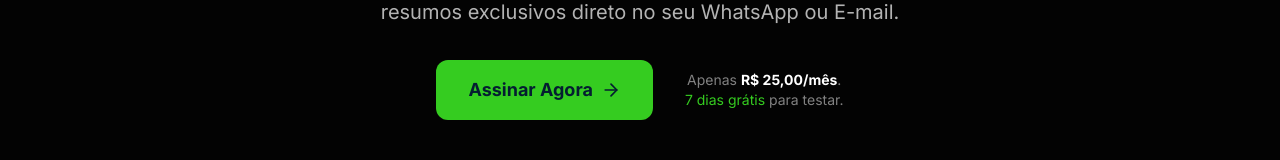
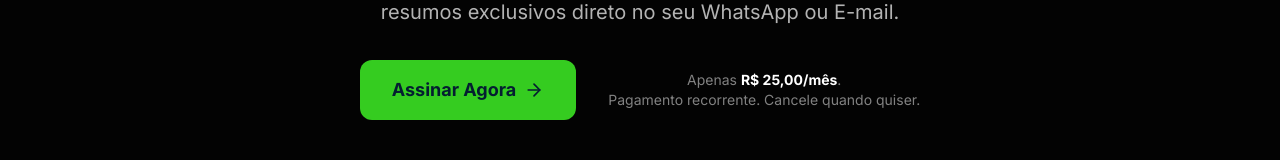
Before and after one commit to douglasmelere/pagluz-site, a Next.js app: page /newsletter in a window 1280 px wide. Shown: the part 377-537 px from the top of the page. Built offline with nearby package versions, Linux system fonts and the light colour scheme; no server answers.

Commit message:
docs: remove 7-day trial mentions

```diff
--- a/src/app/newsletter/page.tsx
+++ b/src/app/newsletter/page.tsx
@@ -94,7 +94,7 @@ export default function NewsletterLandingPage() {
             </button>
             <p className="text-white/50 text-sm mt-3 sm:mt-0 sm:ml-4">
               Apenas <strong className="text-white">R$ 25,00/mês</strong>.<br />
-              <span className="text-brand-green">7 dias grátis</span> para testar.
+              Pagamento recorrente. Cancele quando quiser.
             </p>
           </div>
         </div>
```
